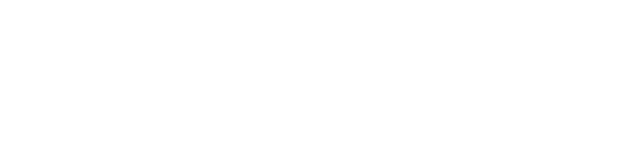
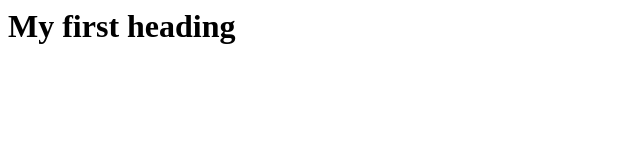
Before and after one commit to syafiqahazmy/scm-git, a plain HTML site: page index.html in a window 1280 px wide. Shown: the whole page, without its empty margins (0-640 px from the left). Drawn offline with Linux system fonts and the light colour scheme.

```diff
--- a/index.html
+++ b/index.html
@@ -1,7 +1,8 @@
 <html>
     <head>
-        <title>GitHub</title>
+        <title>Source Code Management</title>
     </head>
     <body>
+        <h1>My first heading</h1>
     </body>
 </html>
```
